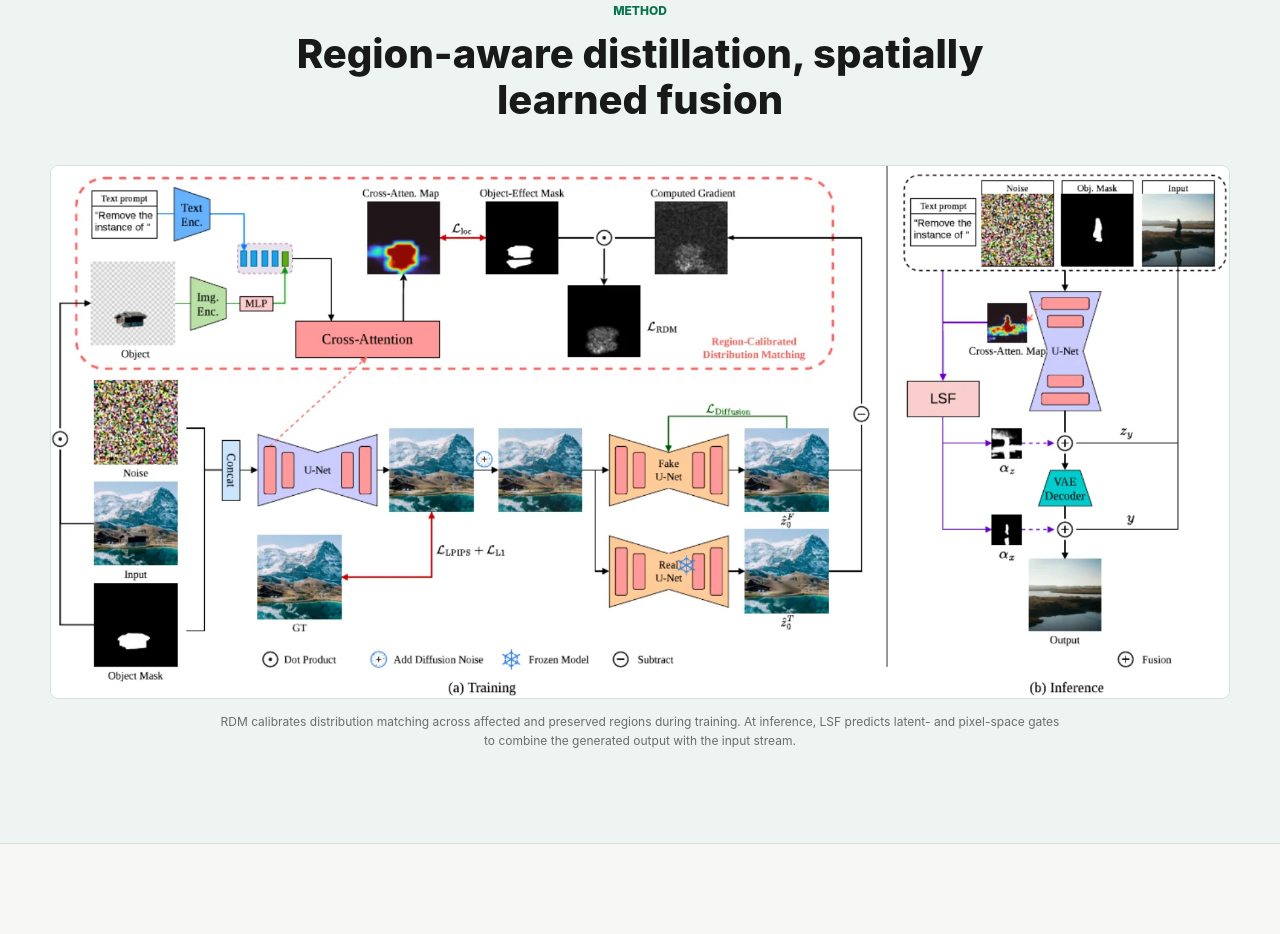
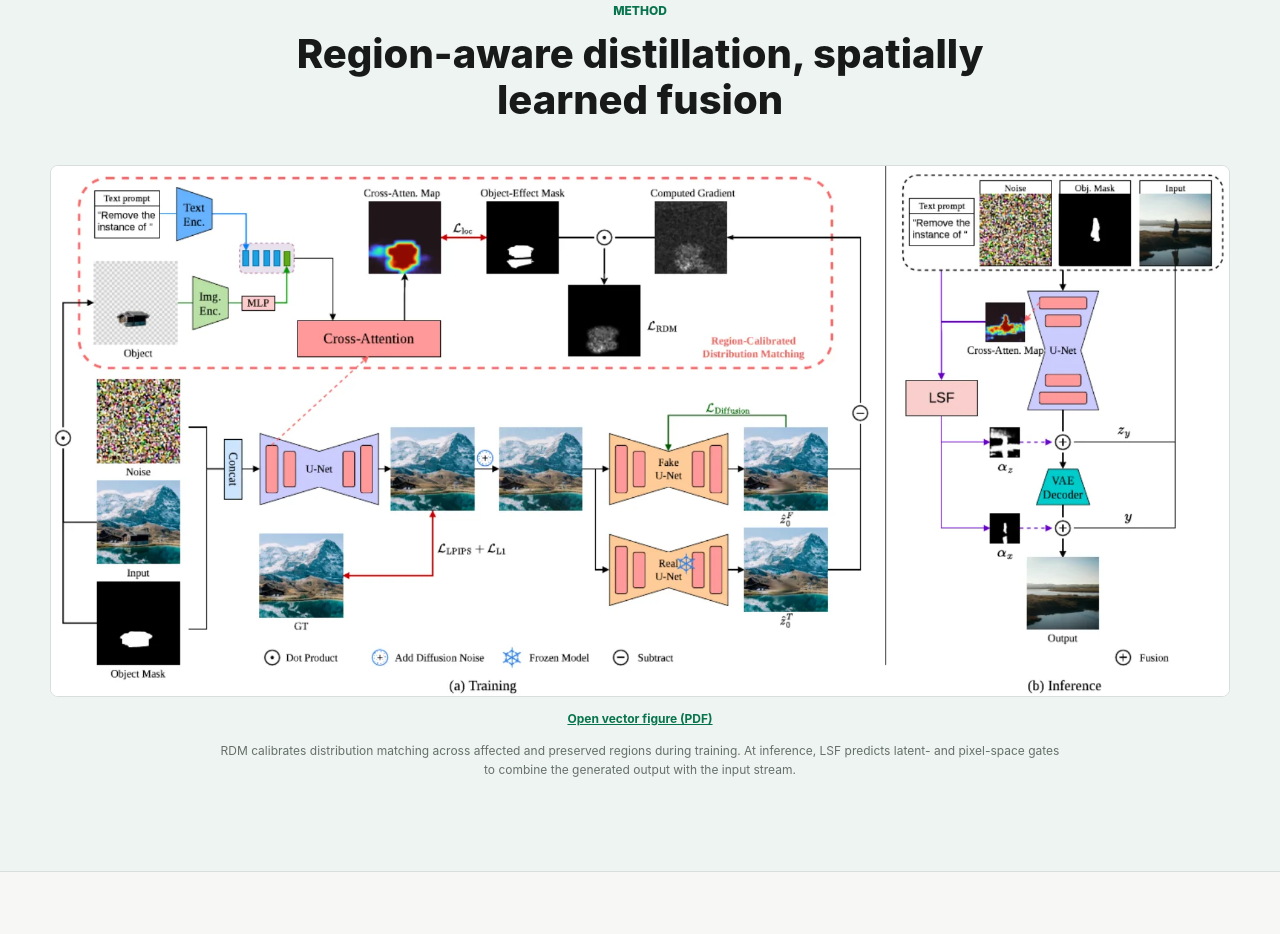
Before and after one commit to GuoCalix/TurboClear, a plain HTML site: page index.html in a window 1280 px wide. Shown: the part 3752-4686 px from the top of the page. Drawn offline with Linux system fonts and the light colour scheme.

Commit message:
fix: embed vector pipeline figure

```diff
--- a/index.html
+++ b/index.html
@@ -147,7 +147,17 @@
             <h2 id="method-title">Region-aware distillation, spatially learned fusion</h2>
           </div>
           <figure class="method-figure">
-            <img src="assets/images/pipeline.webp" alt="TurboClear training and inference pipeline with RDM and LSF" loading="lazy">
+            <div class="pipeline-frame">
+              <object
+                class="pipeline-pdf"
+                data="assets/images/pipeline.pdf#toolbar=0&amp;navpanes=0&amp;scrollbar=0&amp;view=FitH"
+                type="application/pdf"
+                aria-label="TurboClear training and inference pipeline with RDM and LSF"
+              >
+                <img src="assets/images/pipeline.webp" alt="TurboClear training and inference pipeline with RDM and LSF" loading="lazy">
+              </object>
+            </div>
+            <p class="figure-actions"><a href="assets/images/pipeline.pdf" target="_blank" rel="noreferrer">Open vector figure (PDF)</a></p>
             <figcaption>
               RDM calibrates distribution matching across affected and preserved regions during training. At inference, LSF predicts latent- and pixel-space gates to combine the generated output with the input stream.
             </figcaption>
--- a/styles.css
+++ b/styles.css
@@ -402,7 +402,7 @@ h2 {
 }
 
 .wide-figure img,
-.method-figure img,
+.pipeline-frame,
 .efficiency-section figure img {
   width: 100%;
   border: 1px solid var(--line);
@@ -426,6 +426,38 @@ figcaption {
 
 .method-figure {
   margin: 0;
+}
+
+.pipeline-frame {
+  position: relative;
+  aspect-ratio: 557 / 251;
+  overflow: hidden;
+}
+
+.pipeline-pdf {
+  position: absolute;
+  inset: 0;
+  width: 100%;
+  height: 100%;
+  border: 0;
+  background: var(--surface);
+}
+
+.pipeline-pdf img {
+  width: 100%;
+  height: 100%;
+  object-fit: contain;
+}
+
+.figure-actions {
+  margin: 12px 0 0;
+  font-size: 12px;
+  font-weight: 700;
+  text-align: center;
+}
+
+.figure-actions a {
+  color: var(--green-dark);
 }
 
 .efficiency-section {
```
Also changed, not shown: 1 other file.
